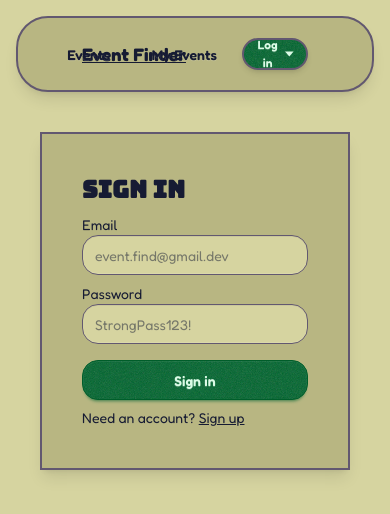
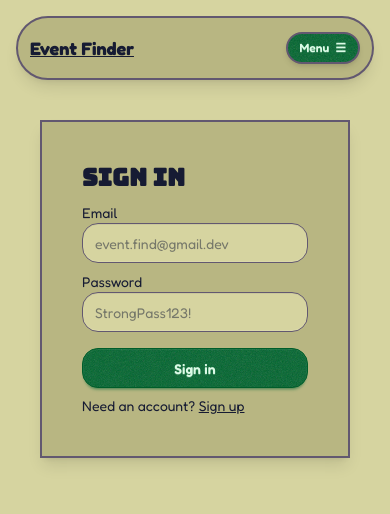
Before and after one commit to eesa-shoaib/event-management-system, a React (Vite) app: page /login in a window 390 px wide. Shown: the top 514 px of the page. Built offline with nearby package versions, Linux system fonts and the light colour scheme.

Commit message:
navbar: reorganize for mobile-responsive dropdown menu

```diff
--- a/src/components/Navbar.tsx
+++ b/src/components/Navbar.tsx
@@ -1,8 +1,9 @@
-import { Link, NavLink, useNavigate } from "react-router-dom";
+import { Link, NavLink, useNavigate, type NavLinkProps } from "react-router-dom";
 import { useAppDispatch, useAppSelector } from "../app/hooks";
-import { logout } from "../features/auth/authSlice";
+import { authRequestFailed, logout } from "../features/auth/authSlice";
+import { clearSavedSession } from "../features/auth/authService";
 
-const navLinkClass = ({ isActive }) =>
+const navLinkClass: NavLinkProps["className"] = ({ isActive }) =>
   `btn btn-md px-4
   transition-all duration-200
   ${isActive ? "btn-neutral shadow-md " : "btn-ghost hover:bg-neutral/30 hover:shadow-lg"}`;
@@ -11,7 +12,7 @@ function Navbar() {
   const dispatch = useAppDispatch();
   const navigate = useNavigate();
 
-  const { isAuthenticated, currentUser } = useAppSelector((state) => state.auth);
+  const { isAuthenticated, currentUser, error } = useAppSelector((state) => state.auth);
 
   const closeDropdown = () => {
     if (document.activeElement instanceof HTMLElement) {
@@ -21,80 +22,82 @@ function Navbar() {
 
   const handleLogout = () => {
     closeDropdown();
+    try {
+      clearSavedSession();
       dispatch(logout());
       navigate("/login");
+    } catch (logoutError) {
+      dispatch(
+        authRequestFailed(
+          logoutError instanceof Error
+            ? logoutError.message
+            : "Could not clear the saved session.",
+        ),
+      );
+    }
   };
 
   return (
-    <header className="navbar bg-base-300 border-2 border-solid border-neutral shadow-lg px-16 py-4 rounded-4xl">
-      <div className="navbar-start">
-        <Link to="/events" className="link link-base-content text-lg font-bold">
+    <>
+      <header className="navbar rounded-4xl border-2 border-solid border-neutral bg-base-300 px-3 py-3 shadow-lg sm:px-6 lg:px-8">
+        <div className="navbar-start min-w-0">
+          <Link to="/events" className="link link-base-content truncate text-lg font-bold sm:text-xl">
             Event Finder
           </Link>
         </div>
 
-      <nav className="navbar-end gap-2" aria-label="Main navigation">
+        <nav className="navbar-end hidden gap-1 sm:flex lg:gap-2" aria-label="Main navigation">
           <NavLink to="/events" className={navLinkClass}>
             Events
           </NavLink>
           <NavLink to="/my-events" className={navLinkClass}>
             My Events
           </NavLink>
-
           {isAuthenticated ? (
             <div className="dropdown dropdown-end">
-            <div
-              tabIndex={0}
-              role="button"
-              className="btn btn-primary btn-sm border-2 border-solid border-neutral shadow-md"
-            >
-              {currentUser?.name || "User"}
-              <svg className="w-3 h-3" viewBox="0 0 10 6" fill="currentColor" aria-hidden="true">
-                <path d="M0 0l5 6 5-6z" />
-              </svg>
-            </div>
-            <ul
-              tabIndex={0}
-              className="dropdown-content menu bg-base-200 rounded-box z-10 mt-2 w-40 p-2 shadow-lg border-2 border-solid border-neutral"
-            >
-              <li>
-                <button type="button" onClick={handleLogout}>
-                  Log Out
+              <button type="button" tabIndex={0} className="btn btn-primary btn-sm border-2 border-solid border-neutral shadow-md">
+                <span className="max-w-32 truncate">{currentUser?.name || "User"}</span>
+                <span aria-hidden="true">▾</span>
               </button>
-              </li>
+              <ul tabIndex={0} className="dropdown-content menu z-10 mt-2 w-40 rounded-box border-2 border-solid border-neutral bg-base-200 p-2 shadow-lg">
+                <li><button type="button" onClick={handleLogout}>Log out</button></li>
               </ul>
             </div>
           ) : (
+            <>
+              <NavLink to="/login" className={navLinkClass}>Sign in</NavLink>
+              <NavLink to="/register" className="btn btn-primary btn-sm border-2 border-solid border-neutral shadow-md">Sign up</NavLink>
+            </>
+          )}
+        </nav>
+
+        <div className="navbar-end sm:hidden">
           <div className="dropdown dropdown-end">
-            <div
+            <button
+              type="button"
               tabIndex={0}
-              role="button"
               className="btn btn-primary btn-sm border-2 border-solid border-neutral shadow-md"
+              aria-label="Open navigation menu"
             >
-              Log in
-              <svg className="w-3 h-3" viewBox="0 0 10 6" fill="currentColor" aria-hidden="true">
-                <path d="M0 0l5 6 5-6z" />
-              </svg>
-            </div>
-            <ul
-              tabIndex={0}
-              className="dropdown-content menu bg-base-100 rounded-box z-10 mt-2 w-40 p-2 shadow-lg border-2 border-solid border-neutral"
-            >
-              <li>
-                <Link to="/login" onClick={closeDropdown}>
-                  Log in
-                </Link>
-              </li>
-              <li>
-                <Link to="/register" onClick={closeDropdown}>
-                  Sign up
-                </Link>
-              </li>
+              Menu <span aria-hidden="true">☰</span>
+            </button>
+            <ul tabIndex={0} className="dropdown-content menu z-10 mt-2 w-48 rounded-box border-2 border-solid border-neutral bg-base-200 p-2 shadow-lg">
+              <li><Link to="/events" onClick={closeDropdown}>Events</Link></li>
+              <li><Link to="/my-events" onClick={closeDropdown}>My Events</Link></li>
+              {isAuthenticated ? (
+                <li><button type="button" onClick={handleLogout}>Log out</button></li>
+              ) : (
+                <>
+                  <li><Link to="/login" onClick={closeDropdown}>Sign in</Link></li>
+                  <li><Link to="/register" onClick={closeDropdown}>Sign up</Link></li>
+                </>
+              )}
             </ul>
           </div>
-        )}
-      </nav>
+        </div>
       </header>
+      {error && <p className="mt-2 text-sm text-error" role="alert">{error}</p>}
+    </>
   );
 }
 
```
Lines whose indentation alone changed are shown as unchanged.
